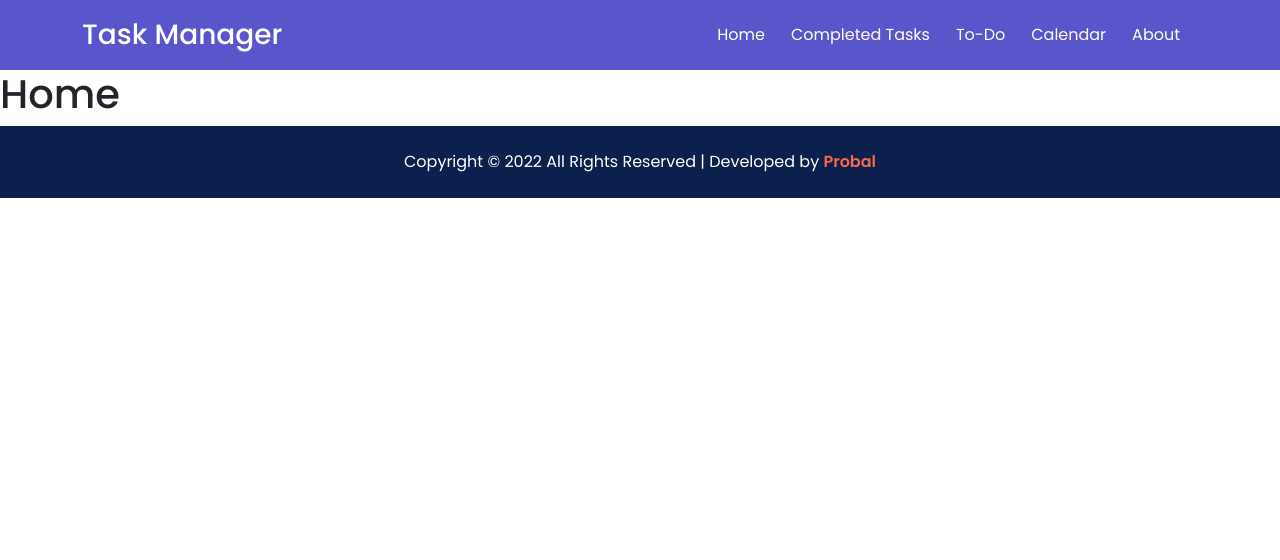
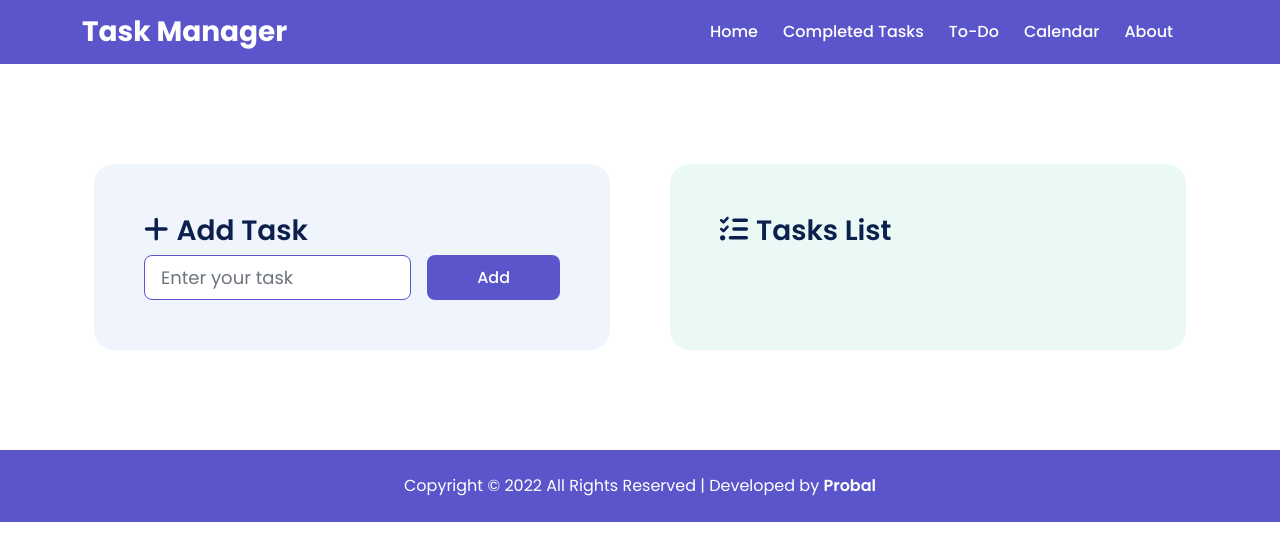
Before and after one commit to ProbalRanjan/daily-tasks-project, a React (Create React App) app: page / in a window 1280 px wide. Shown: the top 560 px of the page. Built offline with nearby package versions, Linux system fonts and the light colour scheme.

Commit message:
added input to add tasks

```diff
--- a/public/index.html
+++ b/public/index.html
@@ -32,7 +32,7 @@
       work correctly both with client-side routing and a non-root public URL.
       Learn how to configure a non-root public URL by running `npm run build`.
     -->
-  <title>React App</title>
+  <title>My Tasks Manager</title>
 </head>
 
 <body>
--- /dev/null
+++ b/src/Pages/Home/Home.css
@@ -0,0 +1,61 @@
+.page-container {
+    padding: 100px 0;
+    display: grid;
+    grid-template-columns: repeat(2, 1fr);
+    gap: 60px;
+}
+
+.single-section {
+    background-color: #F0F4FD;
+    padding: 50px;
+    border-radius: 20px;
+}
+
+.form-style {
+    display: grid;
+    grid-template-columns: 3fr 1fr;
+}
+
+.input-field {
+    border: 1px solid #5A55CA;
+    border-radius: 8px;
+    font-size: 18px;
+}
+
+.submit-btn {
+    border: none;
+    border-radius: 8px;
+    background-color: #5A55CA;
+    color: white;
+    font-weight: 500;
+    padding: 10px 50px;
+}
+
+.submit-btn:hover {
+    background-color: #2CC09C;
+    transition: 0.5s;
+}
+
+@media only screen and (min-width: 0px) and (max-width: 567px) {
+
+    .page-container {
+        padding: 80px 0;
+        grid-template-columns: 1fr;
+        gap: 40px;
+    }
+
+    .single-section {
+        padding: 40px 30px;
+        text-align: center;
+    }
+
+    .form-style {
+        display: block;
+    }
+
+    .submit-btn {
+        width: 100%;
+        margin: 16px 0 0;
+    }
+
+}
--- a/src/Pages/Home/Home.js
+++ b/src/Pages/Home/Home.js
@@ -1,9 +1,28 @@
+import { faListCheck, faPlus } from '@fortawesome/free-solid-svg-icons';
+import { FontAwesomeIcon } from '@fortawesome/react-fontawesome';
 import React from 'react';
+import { Form } from 'react-bootstrap';
+import './Home.css';
 
 const Home = () => {
+
     return (
-        <div>
-            <h1>Home</h1>
+        <div className='container page-container px-4'>
+            <div className='single-section'>
+                <h3 style={{ color: "#0B204C", fontWeight: "600" }}><FontAwesomeIcon icon={faPlus} className="pe-2" />Add Task</h3>
+                <Form className='form-style'>
+                    <Form.Group controlId="task">
+                        <Form.Control size="lg" type="text" placeholder="Enter your task" className='input-field' />
+                    </Form.Group>
+
+                    <button className='submit-btn ms-0 ms-lg-3'>
+                        <p style={{ margin: '0' }}>Add</p>
+                    </button>
+                </Form>
+            </div>
+            <div className='single-section' style={{ backgroundColor: "#eaf9f5" }}>
+                <h3 style={{ color: "#0B204C", fontWeight: "600" }}><FontAwesomeIcon icon={faListCheck} className="pe-2" />Tasks List</h3>
+            </div>
         </div>
     );
 };
--- a/src/Pages/Shared/Footer/Footer.js
+++ b/src/Pages/Shared/Footer/Footer.js
@@ -7,12 +7,12 @@ const Footer = () => {
 
     return (
         <>
-            <footer className="text-center text-white p-4" style={{ backgroundColor: "#0B204C" }}>
+            <footer className="text-center text-white p-4" style={{ backgroundColor: "#5A55CA" }}>
                 Copyright © {year} All Rights Reserved | Developed by <a
                     href="https://www.linkedin.com/in/probalranjanpaul"
                     target="_blank"
                     rel="noreferrer"
-                    style={{ color: "#F26950", textDecoration: "none", fontWeight: "600" }}
+                    style={{ color: "#ffffff", textDecoration: "none", fontWeight: "600" }}
                 >Probal</a>
             </footer>
         </>
--- a/src/Pages/Shared/Header/Header.css
+++ b/src/Pages/Shared/Header/Header.css
@@ -1,26 +1,26 @@
-.nav {
-    align-items: center;
+.header-link>a {
+    text-decoration: none;
+    color: white;
+    margin-right: 25px;
+    font-weight: 500;
 }
 
-.nav-links {
-    display: flex;
-}
-
-.nav-links a {
-    text-decoration: none;
-    color: #ffffff;
-    margin-right: 5px;
-}
-
-.nav-links a:hover {
-    color: #F26950;
+.header-link>a:hover {
+    color: #2CC09C;
     transition: 0.5s;
 }
 
 @media only screen and (min-width: 0px) and (max-width: 567px) {
-    .nav-links {
+
+    .header-link {
+        padding: 25px 0 15px 0;
+    }
+
+    .header-link>a {
         display: block;
         text-align: center;
-        padding: 20px 0;
+        margin-right: 0;
+        padding: 8px 0;
     }
+
 }
--- a/src/Pages/Shared/Header/Header.js
+++ b/src/Pages/Shared/Header/Header.js
@@ -9,29 +9,20 @@ const Header = () => {
             <Navbar collapseOnSelect expand="lg" variant="dark" style={{ backgroundColor: "#5A55CA", padding: "15px 0" }}>
                 <Container>
                     <Link to='/' className='text-decoration-none text-white'>
-                        <h3 className='mb-0'>Task Manager</h3>
+                        <h3 className='mb-0 fw-bold'>Task Manager</h3>
                     </Link>
                     <Navbar.Toggle aria-controls="responsive-navbar-nav" />
                     <Navbar.Collapse id="responsive-navbar-nav">
-                        <Nav className="ms-auto nav">
-                            <div className='nav-links'>
-                                <Nav.Link>
-                                    <Link to='/'>Home</Link>
-                                </Nav.Link>
-                                <Nav.Link>
-                                    <Link to='/tasks'>Completed Tasks</Link>
-                                </Nav.Link>
-                                <Nav.Link>
-                                    <Link to='/todo'>To-Do</Link>
-                                </Nav.Link>
-                                <Nav.Link>
-                                    <Link to='/calender'>Calendar</Link>
-                                </Nav.Link>
-                                <Nav.Link>
-                                    <Link to='/about'>About</Link>
-                                </Nav.Link>
+                        <Nav className="ms-auto">
+                            <div className='header-link'>
+                                <Link to='/'>Home</Link>
+                                <Link to='/tasks'>Completed Tasks</Link>
+                                <Link to='/todo'>To-Do</Link>
+                                <Link to='/calender'>Calendar</Link>
+                                <Link to='/about'>About</Link>
                             </div>
                         </Nav>
+
                     </Navbar.Collapse>
                 </Container>
             </Navbar>
```
